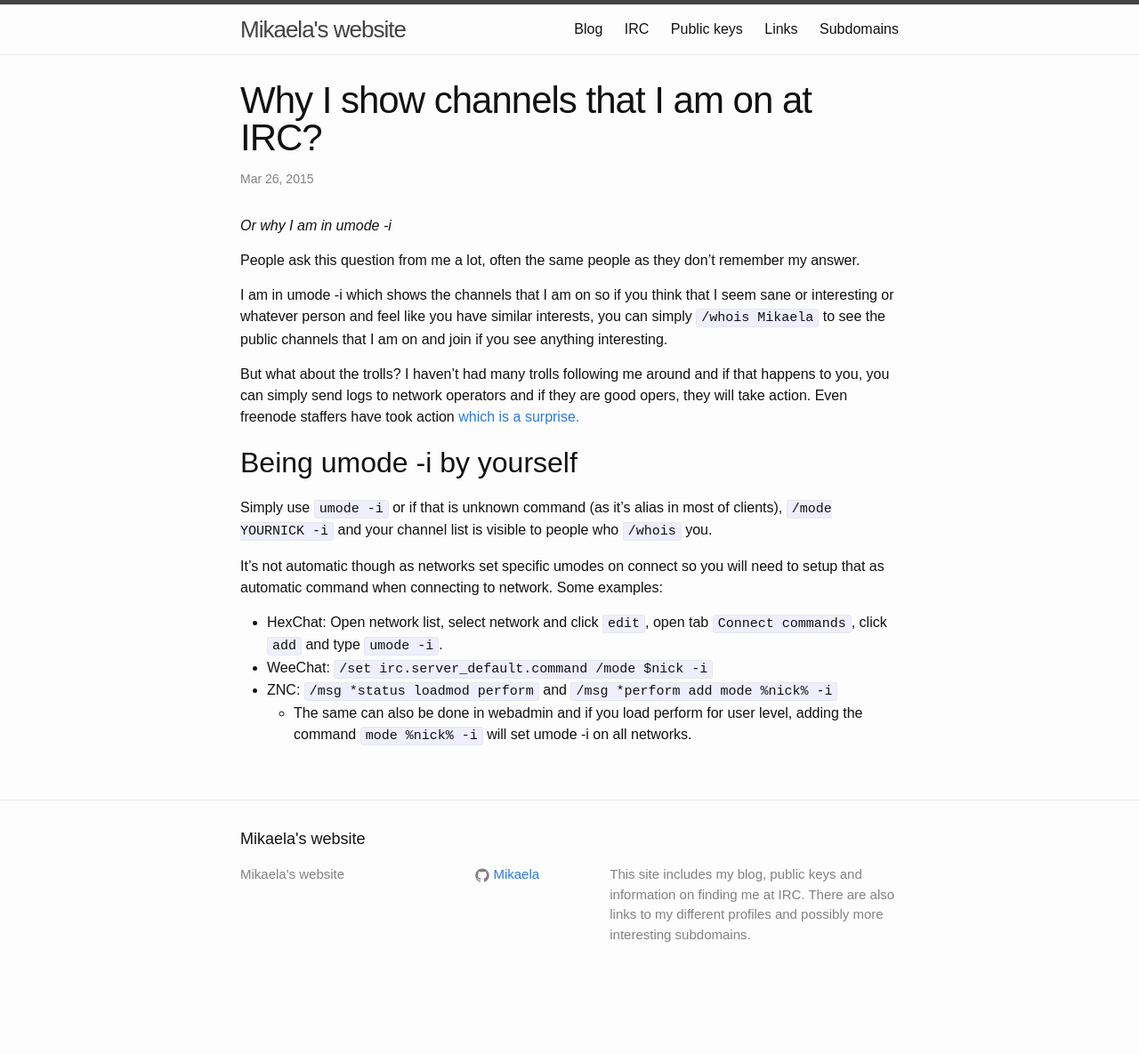
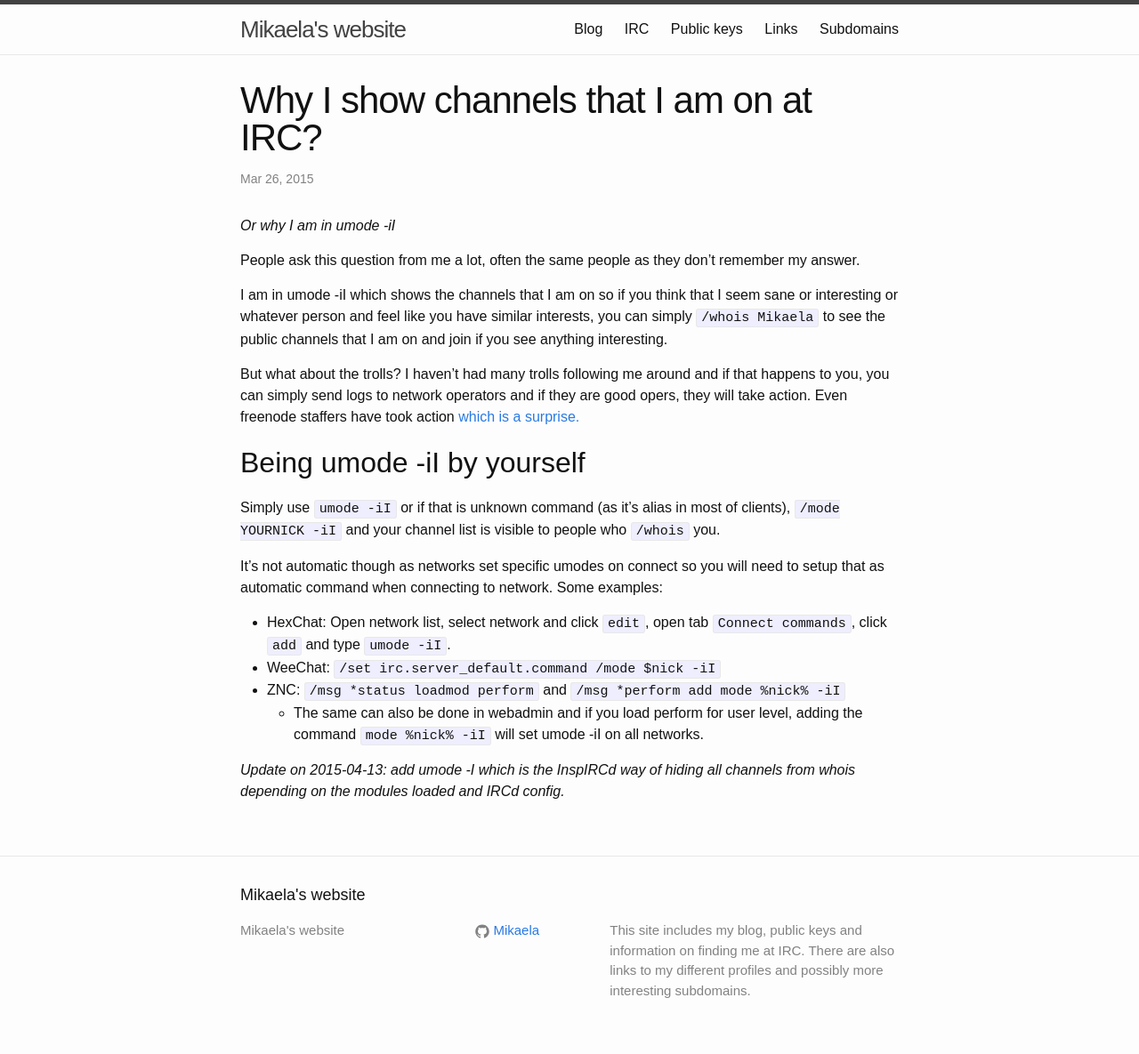
Before and after one commit to Mikaela/mikaela.github.io, a Jekyll site: the page built from _posts/2015-03-26-umode--i.md, in a window 1280 px wide. Shown: the whole page at 89% size. Built offline with Jekyll 4.4.1, drawn with Linux system fonts in a browser that asks for light colours; Markdown is read by kramdown in place of the engine named in the settings; comment, search, counter and statistics services are not loaded; before the commit the page ends 1122 px from its top, so only the background shows below that.

Commit message:
blog: update umode -i (add -I)

```diff
--- a/_posts/2015-03-26-umode--i.md
+++ b/_posts/2015-03-26-umode--i.md
@@ -6,13 +6,13 @@ category: [english]
 tags: [irc, english]
 ---
 
-*Or why I am in umode -i*
+*Or why I am in umode -iI*
 
 People ask this question from me a lot, often the same people as they don't
 remember my answer.
 
-I am in umode -i which shows the channels that I am on so if you think that
-I seem sane or interesting or whatever person and feel like you have
+I am in umode -iI which shows the channels that I am on so if you think
+that I seem sane or interesting or whatever person and feel like you have
 similar interests, you can simply `/whois Mikaela` to see the public
 channels that I am on and join if you see anything interesting.
 
@@ -21,20 +21,23 @@ and if that happens to you, you can simply send logs to network operators
 and if they are good opers, they will take action. Even freenode staffers
 have took action [which is a surprise.](https://github.com/Mikaela/freenode-harassement)
 
-## Being umode -i by yourself
+## Being umode -iI by yourself
 
-Simply use `umode -i` or if that is unknown command (as it's alias in most
-of clients), `/mode YOURNICK -i` and your channel list is visible to people
-who `/whois` you.
+Simply use `umode -iI` or if that is unknown command (as it's alias in most
+of clients), `/mode YOURNICK -iI` and your channel list is visible to
+people who `/whois` you.
 
 It's not automatic though as networks set specific umodes on connect so you
 will need to setup that as automatic command when connecting to network.
 Some examples:
 
 * HexChat: Open network list, select network and click `edit`, open tab
-  `Connect commands`, click `add` and type `umode -i`.
-* WeeChat: `/set irc.server_default.command /mode $nick -i`
-* ZNC: `/msg *status loadmod perform` and `/msg *perform add mode %nick% -i`
+  `Connect commands`, click `add` and type `umode -iI`.
+* WeeChat: `/set irc.server_default.command /mode $nick -iI`
+* ZNC: `/msg *status loadmod perform` and `/msg *perform add mode %nick% -iI`
     * The same can also be done in webadmin and if you load perform for
-      user level, adding the command `mode %nick% -i` will set umode -i
+      user level, adding the command `mode %nick% -iI` will set umode -iI
       on all networks.
+
+*Update on 2015-04-13: add umode -I which is the InspIRCd way of hiding
+all channels from whois depending on the modules loaded and IRCd config.*
```
